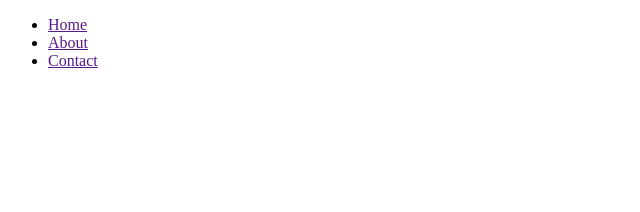
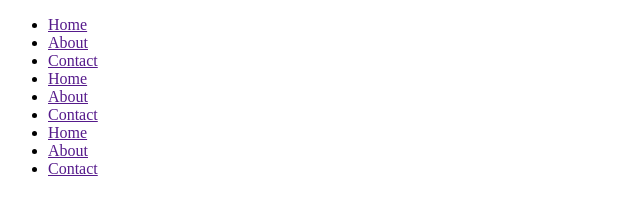
Before and after one commit to Fadul1973/gitProject, a plain HTML site: page index.html in a window 1280 px wide. Shown: the whole page, without its empty margins (0-640 px from the left). Drawn offline with Linux system fonts and the light colour scheme.

Commit message:
Added more links
We added more links to the index.html

```diff
--- a/index.html
+++ b/index.html
@@ -11,6 +11,12 @@
         <li><a href="">Home</a></li>
         <li><a href="">About</a></li>
         <li><a href="">Contact</a></li>
+        <li><a href="">Home</a></li>
+        <li><a href="">About</a></li>
+        <li><a href="">Contact</a></li>
+        <li><a href="">Home</a></li>
+        <li><a href="">About</a></li>
+        <li><a href="">Contact</a></li>
       </ul>
     </nav>
   </body>
```
